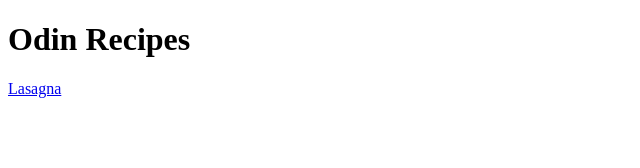
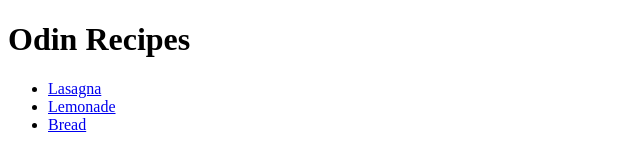
Before and after one commit to Radarmade/odin-recipes, a plain HTML site: page index.html in a window 1280 px wide. Shown: the whole page, without its empty margins (0-640 px from the left). Drawn offline with Linux system fonts and the light colour scheme.

Commit message:
Add bread and lemonade recipes.

```diff
--- a/index.html
+++ b/index.html
@@ -9,6 +9,10 @@
 <body>
     <h1>Odin Recipes</h1>
 
-        <a href="./recipes/lasagna.html">Lasagna</a>
+        <ul>
+            <li><a href="./recipes/lasagna.html">Lasagna</a></li>
+            <li><a href="./recipes/lemonade.html">Lemonade</a></li>
+            <li><a href="./recipes/bread.html">Bread</a></li>
+        </ul>
 </body>
 </html>
```
